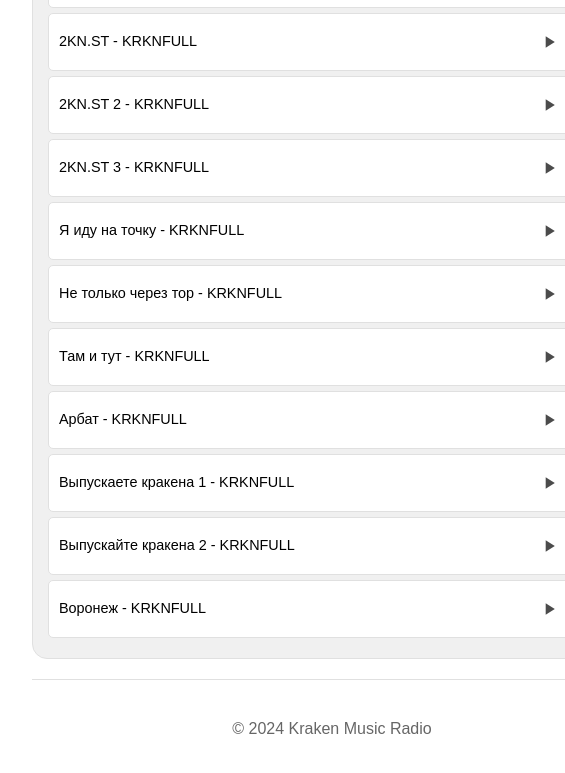
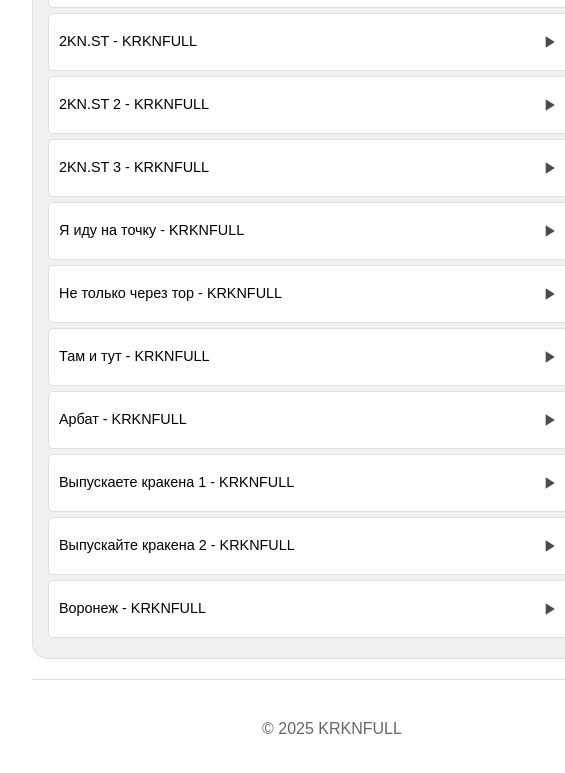
Before and after one commit to krknfull/krknfull.github.io, a plain HTML site: page index.html in a window 1280 px wide. Shown: the part 592-1365 px from the top of the page, 308-873 px from the left. Drawn offline with Linux system fonts and the light colour scheme.

Commit message:
Update index.html

```diff
--- a/index.html
+++ b/index.html
@@ -64,7 +64,7 @@
         </main>
 
         <footer>
-            <p>&#169; 2024 Kraken Music Radio</p>
+            <p>&#169; 2025 KRKNFULL</p>
         </footer>
     </div>
 
```
